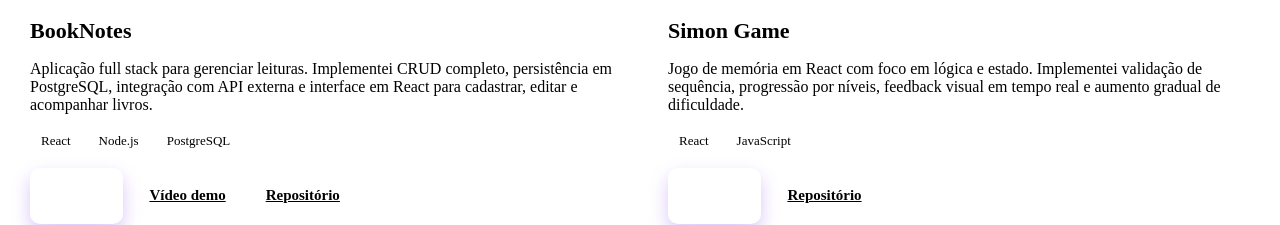
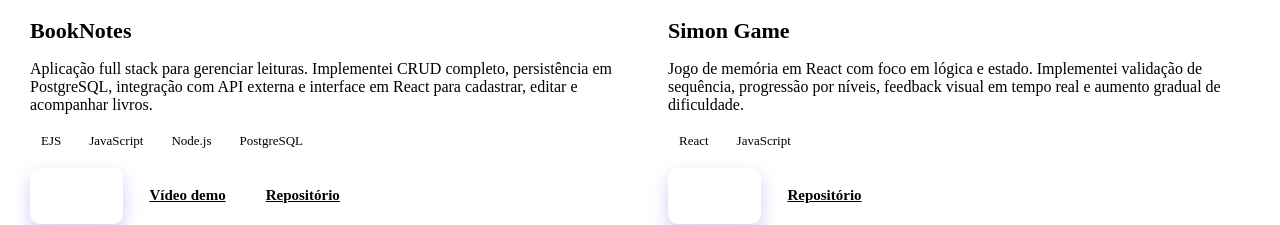
Before and after one commit to tamicoding/portfolio, a React (Vite) app: page / in a window 1280 px wide. Shown: the part 844-1069 px from the top of the page. Built offline with nearby package versions, Linux system fonts and the light colour scheme; the HTML template or start-up script is replaced by a standard one.

Commit message:
Update BookNotes tech stack

```diff
--- a/src/components/Projects.jsx
+++ b/src/components/Projects.jsx
@@ -12,7 +12,7 @@ const projects = [
       "pt-BR": "Aplicação full stack para gerenciar leituras. Implementei CRUD completo, persistência em PostgreSQL, integração com API externa e interface em React para cadastrar, editar e acompanhar livros.",
       "en-US": "Full-stack app for managing reading progress. I implemented full CRUD, PostgreSQL persistence, external API integration, and a React interface to create, edit, and track books."
     },
-    tech: ["React", "Node.js", "PostgreSQL"],
+    tech: ["EJS", "JavaScript", "Node.js", "PostgreSQL"],
     live: "https://book-notes-vvs0.onrender.com",
     liveNote: {
       "pt-BR": "Hospedado no Render: o primeiro carregamento pode demorar alguns segundos.",
```
